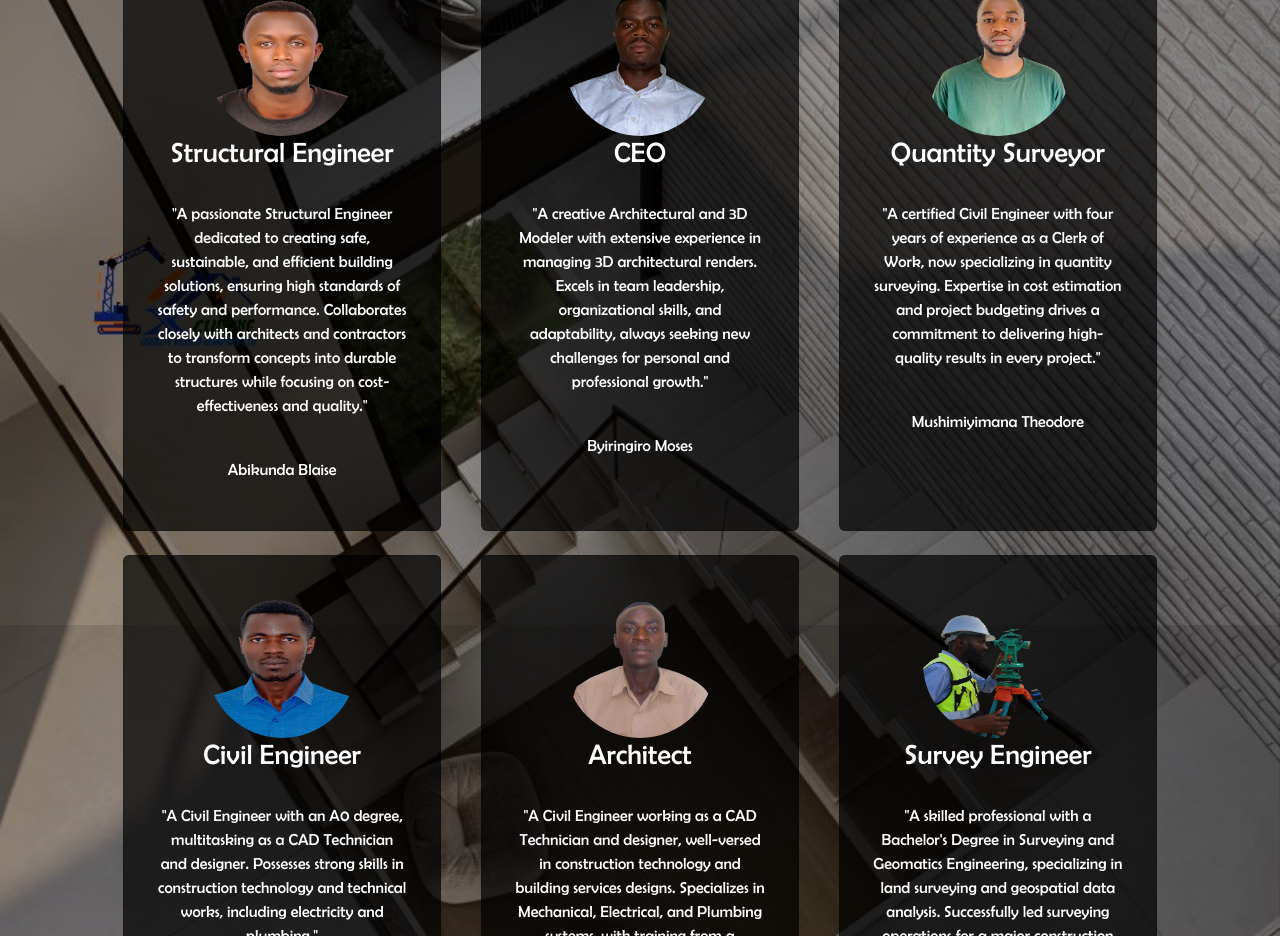
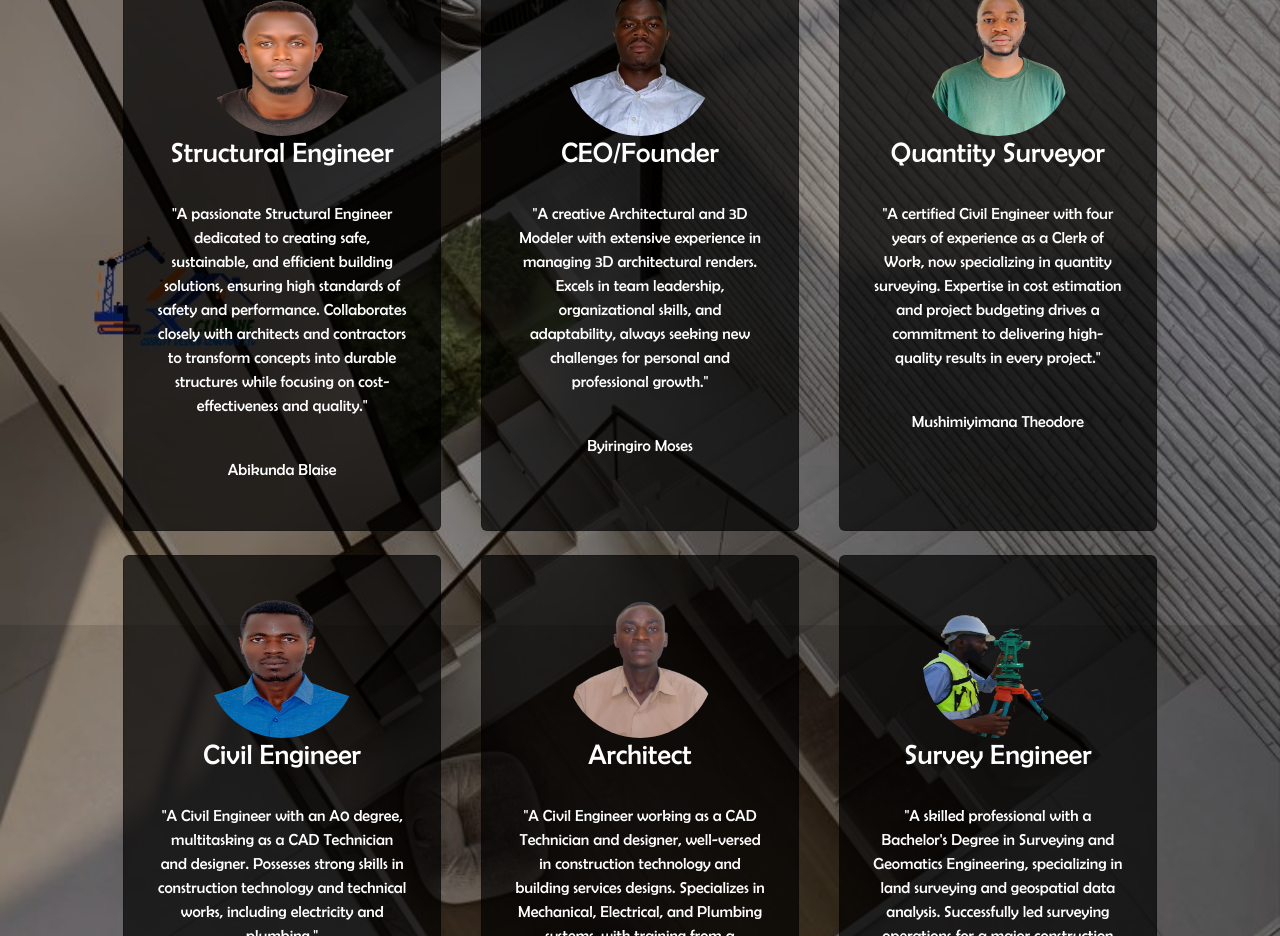
Before and after one commit to sm-junior0/Xclusive_Interior, a React (Create React App) app: page /about in a window 1280 px wide. Shown: the part 1680-2616 px from the top of the page. Built offline with nearby package versions, Linux system fonts and the light colour scheme.

Commit message:
about page update

```diff
--- a/src/pages/About.jsx
+++ b/src/pages/About.jsx
@@ -98,7 +98,7 @@
                 <span className="memberImage">
                   <img src={Stuff02} alt="CEO" className="img-fluid rounded-circle" style={{ width: '150px', height: '150px' }} />
                 </span>
-                <h3 className="text-white">CEO</h3>
+                <h3 className="text-white">CEO/Founder</h3>
                 <p className="reviewDesc text-white mt-3 mt-xl-4">
                   "A creative Architectural and 3D Modeler with extensive experience in managing 3D architectural renders. Excels in team leadership, organizational skills, and adaptability, always seeking new challenges for personal and professional growth."
                 </p>
```
